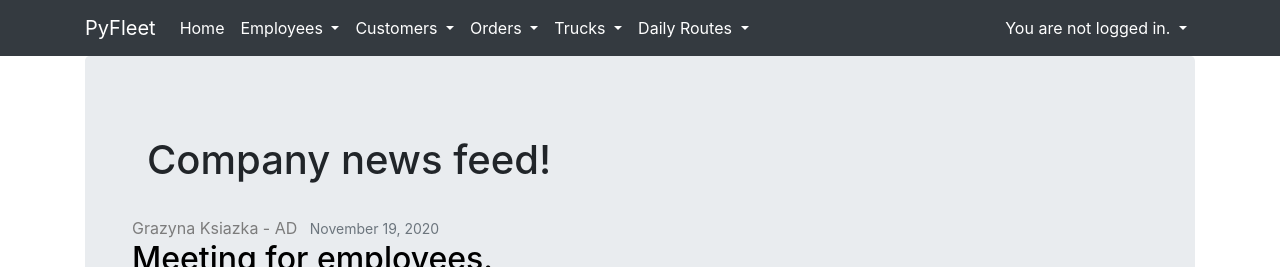
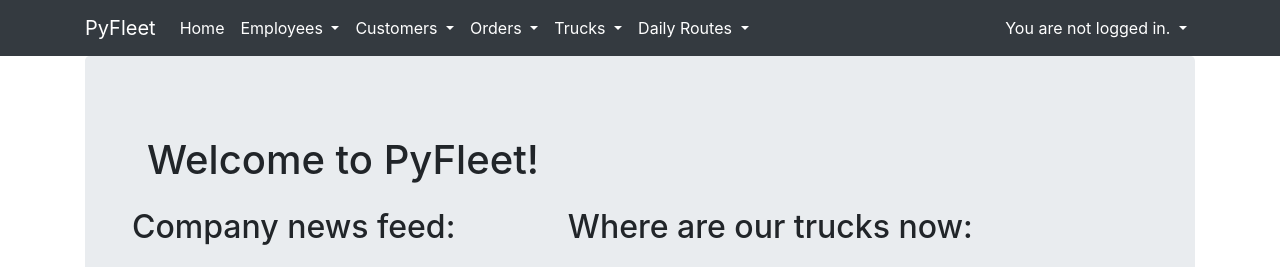
Before and after one commit to Piter815/PyFleetProject, a Django app: page / in a window 1280 px wide. Shown: the top 267 px of the page. Run offline with Django 3.2, Linux system fonts and the light colour scheme; data comes from the database, SQL or seed files in the repository; some libraries are stand-ins or nearby versions.

Commit message:
add home page google map with truck locations

```diff
--- a/blog/templates/home.html
+++ b/blog/templates/home.html
@@ -1,14 +1,31 @@
 {% extends "base.html" %}
 {% block content %}
+{% load static %}
+
+<script src="https://polyfill.io/v3/polyfill.min.js?features=default"></script>
+<script defer
+            src="https://maps.googleapis.com/maps/api/js?key=AIzaSyAEDm26SfSzXWNO4H5F3hkpOlS302tVRTc&callback=initMap&libraries=&v=weekly">
+</script>
+<script src="{% static 'google-map.js' %}"></script>
 
     <div class="container">
         <div class="container-sm py-md-3">
-            <h1> Company news feed! </h1>
+            <h1> Welcome to PyFleet! </h1>
         </div>
     </div>
     <div class="container">
         <div class="row">
-            <div class="col-5">
+            <div class="col-5 ">
+                <h2> Company news feed: </h2>
+            </div>
+            <div class="col-sm">
+                <H2> Where are our trucks now: </H2>
+            </div>
+        </div>
+
+        <div class="row">
+            <div class="col-5 py-md-3">
+
                 {% for post in posts %}
                     <article class="media content-section py-md-2 ">
                       <div class="media-body">
@@ -22,8 +39,9 @@
                     </article>
                 {% endfor %}
             </div>
-            <div class="col-5">
+            <div class="col-sm py-md-3">
 
+                <div id="map"></div>
             </div>
         </div>
     </div>
--- a/py_fleet/templates/base.html
+++ b/py_fleet/templates/base.html
@@ -11,10 +11,7 @@
       <link rel="stylesheet" href="{% static 'style.css'%}" type="text/css">
       {% endblock %}
       {% block scripts %}{% bootstrap_javascript jquery='full' %}
-      <script defer
-            src="https://maps.googleapis.com/maps/api/js?key=AIzaSyAEDm26SfSzXWNO4H5F3hkpOlS302tVRTc&callback=initMap">
-      </script>
-      <script src="{% static 'google-map.js' %}"></script>
+
 
       {% endblock %}
   </head>
--- a/static/google-map.js
+++ b/static/google-map.js
@@ -1,33 +1,75 @@
+//let map;
+//
+//function initMap() {
+////   map = new google.maps.Map(document.getElementById("map"), {
+////     center: { lat: 50.762031, lng: 16.2870917 },
+////     zoom: 14,
+////   });
+//// }
+//
+//var uluru = {lat: 51.762031, lng: 16.2870917};
+//  // The map, centered at Uluru
+//  var map = new google.maps.Map(
+//      document.getElementById('map'), {zoom: 10, center: uluru});
+//  // The marker, positioned at Uluru
+//  var marker = new google.maps.Marker({position: uluru, map: map});
+//}
+
+
 let map;
 
 function initMap() {
-//   map = new google.maps.Map(document.getElementById("map"), {
-//     center: { lat: 50.762031, lng: 16.2870917 },
-//     zoom: 14,
-//   });
-// }
+  map = new google.maps.Map(document.getElementById("map"), {
+    zoom: 7,
+    center: new google.maps.LatLng(51.962031, 18.2870917),
+    mapTypeId: "roadmap",
+  });
+  const iconBase = "/static/";
+  const icons = {
+    parking: {
+      name: "Parking",
+      icon: iconBase + "truck_ico.png",
+    },
+  };
+  const features = [
+    {
+      position: new google.maps.LatLng(51.59147729330014, 18.86946112504381),
+      type: "parking",
+    },
+    {
+      position: new google.maps.LatLng(50.84061407973195, 17.48603277330002),
+      type: "parking",
+    },
+    {
+      position: new google.maps.LatLng(52.067228444873194, 18.14936855403365),
+      type: "parking",
+    },
+    {
+      position: new google.maps.LatLng(51.96209951349473, 19.836820887080826),
+      type: "parking",
+    },
+    {
+      position: new google.maps.LatLng(51.003466921328375, 17.201955016386837),
+      type: "parking",
+    },
 
-var uluru = {lat: 51.762031, lng: 16.2870917};
-  // The map, centered at Uluru
-  var map = new google.maps.Map(
-      document.getElementById('map'), {zoom: 10, center: uluru});
-  // The marker, positioned at Uluru
-  var marker = new google.maps.Marker({position: uluru, map: map});
+  ];
+  features.forEach((feature) => {
+    new google.maps.Marker({
+      position: feature.position,
+      icon: icons[feature.type].icon,
+      map: map,
+    });
+  });
+  const legend = document.getElementById("legend");
+
+  for (const key in icons) {
+    const type = icons[key];
+    const name = type.name;
+    const icon = type.icon;
+    const div = document.createElement("div");
+    div.innerHTML = '<img src="' + icon + '"> ' + name;
+    legend.appendChild(div);
+  }
+  map.controls[google.maps.ControlPosition.RIGHT_BOTTOM].push(legend);
 }
-
-let mainmap;
-
-function initMap() {
-//   map = new google.maps.Map(document.getElementById("map"), {
-//     center: { lat: 50.762031, lng: 16.2870917 },
-//     zoom: 14,
-//   });
-// }
-
-var uluru = {lat: 51.762031, lng: 16.2870917};
-  // The map, centered at Uluru
-  var map = new google.maps.Map(
-      document.getElementById('map'), {zoom: 7, center: uluru});
-  // The marker, positioned at Uluru
-  var marker = new google.maps.Marker({position: uluru, map: map});
-}
--- a/static/style.css
+++ b/static/style.css
@@ -1,12 +1,14 @@
 /* CSS Document */
 
 #map {
-	height: 500px;
-	width: 80%;
-	margin: auto;
+	height: 600px;
+
+	margin: ;
 	padding-bottom: 2em;
-	margin-bottom: 100px ;
+	margin-bottom: ;
   }
+
+
 
 .article-title {
     text-decoration: none;
```
Also changed, not shown: core/templates/truck_detail.html (+7 -6 lines), static/google-map-detail.js (added, +75 -0 lines).
